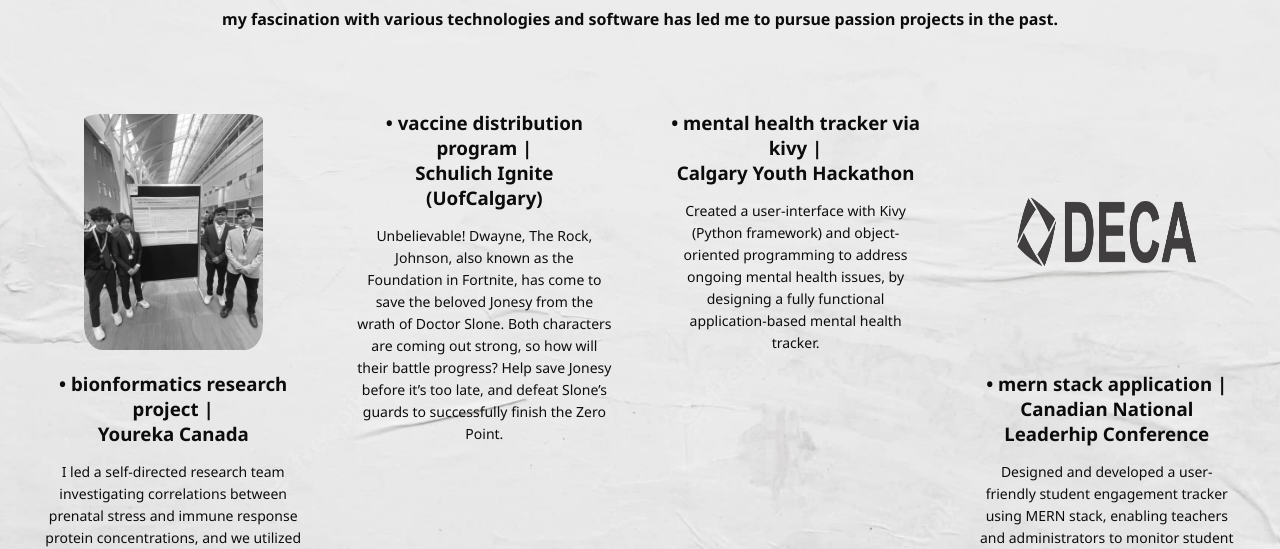
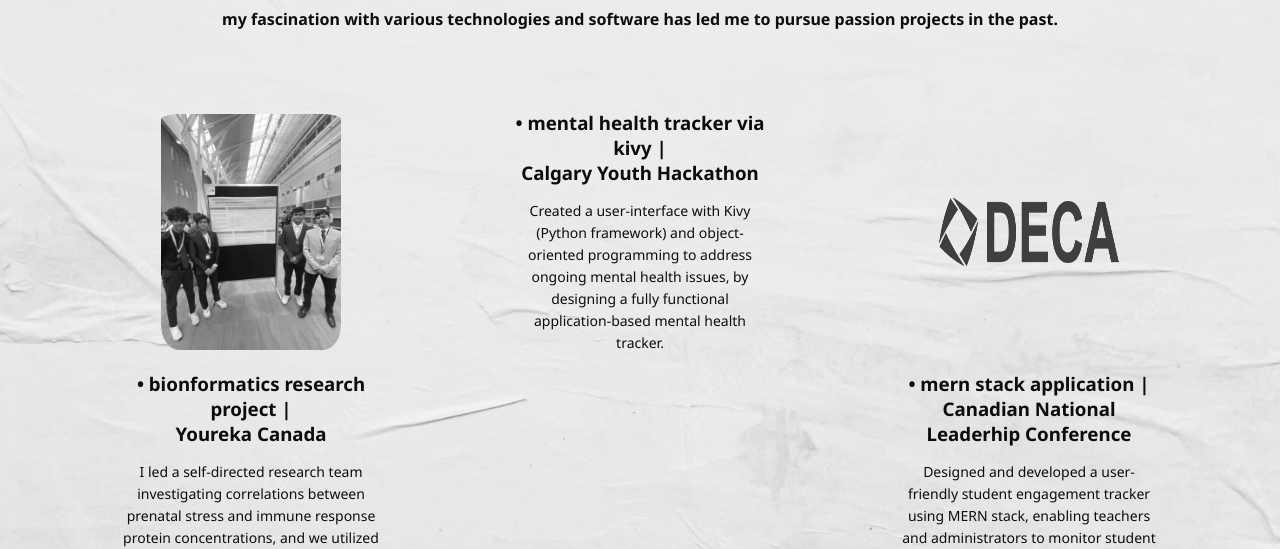
Before and after one commit to TanMan-CAL/Personal-Portfolio-Website, a plain HTML site: page explore.html in a window 1280 px wide. Shown: the part 261-810 px from the top of the page. Drawn offline with Linux system fonts and the light colour scheme; files whose address does not match are found by name; a web font is replaced by a local one.

Commit message:
Update explore.html

```diff
--- a/explore.html
+++ b/explore.html
@@ -47,11 +47,6 @@
 
 
         <div class="explore-col">
-            <h3>• vaccine distribution program | <br> Schulich Ignite (UofCalgary)</h3>
-            <p>Unbelievable! Dwayne, The Rock, Johnson, also known as the Foundation in Fortnite, has come to save the beloved Jonesy from the wrath of Doctor Slone. Both characters are coming out strong, so how will their battle progress? Help save Jonesy before it’s too late, and defeat Slone’s guards to successfully finish the Zero Point.</p>
-        </div>
-
-        <div class="explore-col">
             <h3>• mental health tracker via kivy | <br>Calgary Youth Hackathon</h3>
             <p>Created a user-interface with Kivy (Python framework) and object-oriented programming to address ongoing mental health issues,
                 by designing a fully functional application-based mental health tracker.</p>
```
